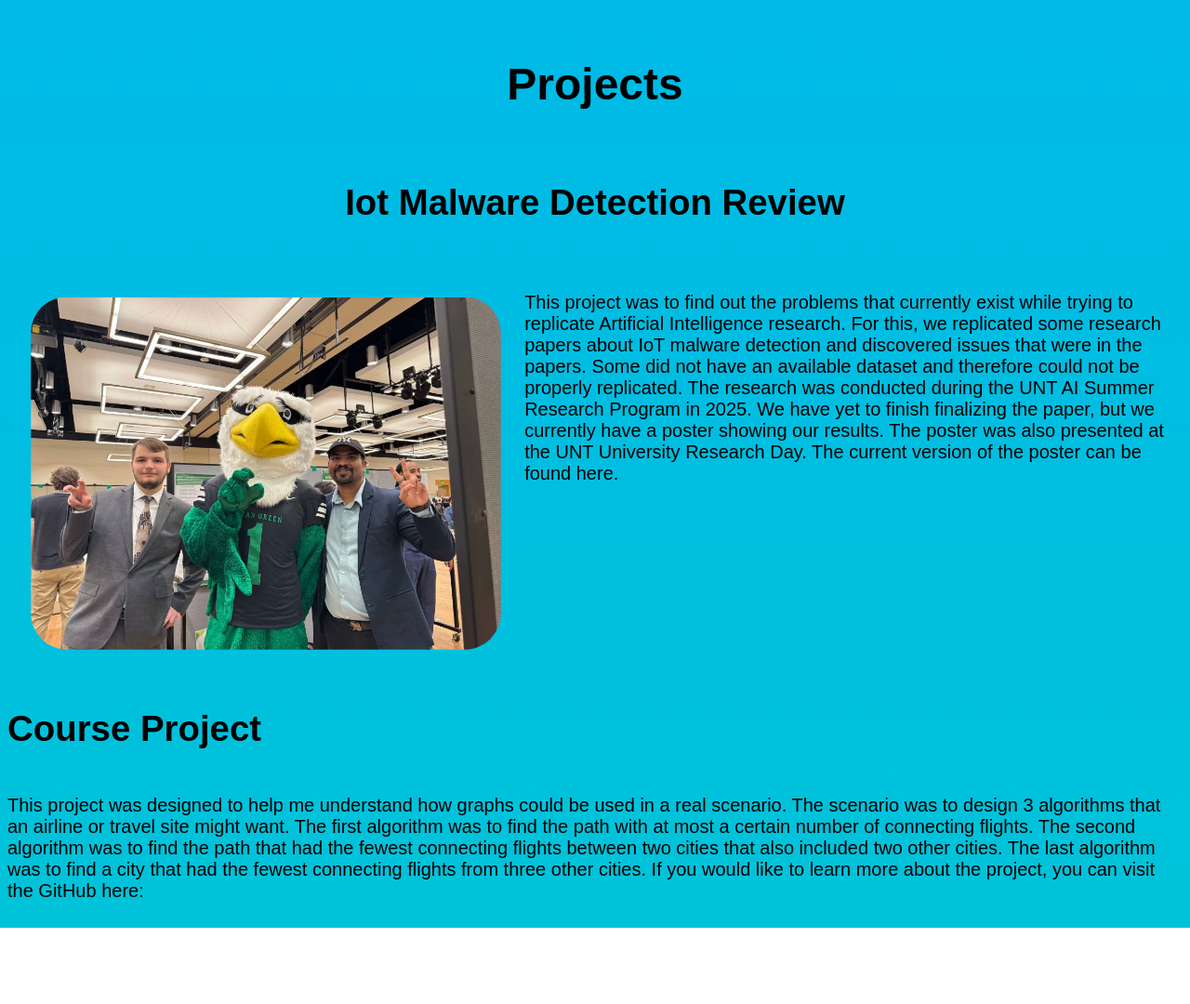
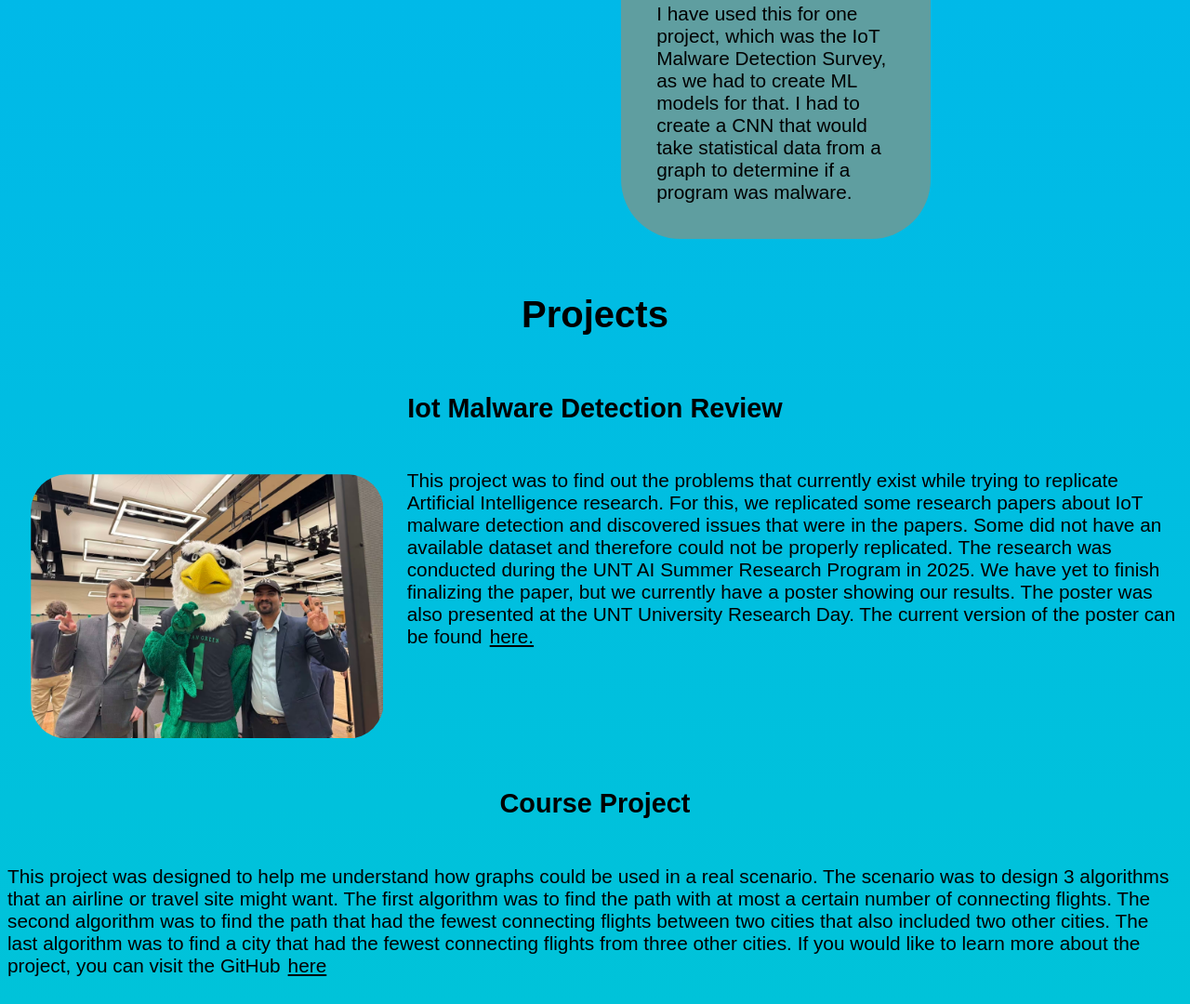
Before and after one commit to The-Emperor-Penguin/website, a plain HTML site: page index.html in a window 1280 px wide. Shown: the part 1620-2700 px from the top of the page at 93% size. Before the commit the page ends 2618 px from the top, so only its background shows below. Drawn offline with Linux system fonts and the light colour scheme; a web font is replaced by a local one.

Commit message:
Refactor code structure for improved readability and maintainability

```diff
--- a/index.css
+++ b/index.css
@@ -1,4 +1,3 @@
-
 .kantumruy-pro-font {
 	font-family: "Kantumruy Pro", sans-serif;
 	font-optical-sizing: auto;
@@ -7,35 +6,38 @@
 }
 
 body {
-    background: #00AAFF;
-    background: linear-gradient(0deg,rgba(0, 195, 217, 1) 0%, rgba(0, 170, 255, 1) 100%);
+	background: #00aaff;
+	background: linear-gradient(
+		0deg,
+		rgba(0, 195, 217, 1) 0%,
+		rgba(0, 170, 255, 1) 100%
+	);
 }
 
 h1 {
 	padding: auto;
-    font-size: 4rem;
-    color:rgb(0, 0, 0);
+	font-size: 3rem;
+	color: rgb(0, 0, 0);
 }
 
 h2 {
-    font-size: 3rem;
+	font-size: 2rem;
 	padding: auto;
 	color: rgb(0, 0, 0);
 	justify-self: center;
 }
 h3 {
-    font-size: 2.4rem;
-    padding-bottom: 10px;
+	font-size: 1.5rem;
 }
 
 a {
 	font-weight: 200;
-    font-size: 2rem;
-    padding-inline: .5rem;
+	font-size: 1.5rem;
+	padding-inline: 0.5rem;
 }
 
 p {
-    font-size: 1.25rem;
+	font-size: 1.05rem;
 	padding: auto;
 	color: rgb(0, 0, 0);
 	font-weight: 350;
@@ -43,8 +45,9 @@
 }
 
 a {
-    color:rgb(0, 30, 68)
+	color: rgb(0, 30, 68);
 }
+
 
 .SkillBox {
 	justify-self: center;
@@ -57,9 +60,57 @@
 .SkillBox p {
 	padding: 0vw;
 	margin: 1vw;
+	max-width: 20vw;
 }
+.SkillBox h3 {
+	text-align: center;
+}
+
 .projects h2 {
 	justify-self: center;
 	justify-content: center;
 	justify-items: center;
 }
+
+.projects img {
+	float: inline-start;
+	max-width: 30%;
+	height: fit-content;
+
+	object-fit: contain;
+	padding: 2%;
+	border-radius: 5vw;
+}
+
+.ProjectDisc a {
+	font-size: 1.05rem;
+	padding: auto;
+	color: rgb(0, 0, 0);
+	font-weight: 350;
+	justify-self: center;
+}
+
+@media screen and (min-width: 768px) {
+	h1 {
+		font-size: 3.5rem;
+	}
+
+	h2 {
+		font-size: 2.5rem;
+	}
+
+	h3 {
+		font-size: 1.8rem;
+	}
+
+	a {
+		font-size: 1.8rem;
+	}
+
+	p {
+		font-size: 1.3rem;
+	}
+	.ProjectDisc a {
+		font-size: 1.3rem;
+	}
+}
--- a/index.html
+++ b/index.html
@@ -1,4 +1,4 @@
-<!DOCTYPE html>
+<!doctype html>
 <!--[if lt IE 7]>      <html class="no-js lt-ie9 lt-ie8 lt-ie7"> <![endif]-->
 <!--[if IE 7]>         <html class="no-js lt-ie9 lt-ie8"> <![endif]-->
 <!--[if IE 8]>         <html class="no-js lt-ie9"> <![endif]-->
@@ -22,7 +22,7 @@
 		<div style="justify-content: center; align-items: center; display: flex">
 			<h1>Josiah Snyder</h1>
 		</div>
-    <div style="display: flex; justify-content: center;">
+		<div style="display: flex; justify-content: center">
 			<a href="#aboutme">About Me</a>
 			<a href="#skills">Skills</a>
 			<a href="#projects">Projects</a>
@@ -31,21 +31,19 @@
 			<h2>About Me</h2>
 			<div>
 				<p>
-          I am currently living in Fort Worth, TX, and am pursuing a Bachelor of
-          Science at the University of North Texas (UNT). I have lived in Texas
-          most of my life, and it has become like home. I want to work on
-          technology that could help improve people's lives. I have been on the
-          president's list at UNT since my very first semester. In my free time,
-          I like to read sci-fi, fantasy, and some non-fiction books. I also
-          work on anything that piques my interest.
+					I am a Computer Science student at the University of North Texas,
+					currently based in Fort Worth. My academic journey has been defined by
+					a commitment to excellence, maintaining a spot on the President's List
+					since my first semester. I am passionate about building impactful
+					technology and enjoy spending my free time exploring everything from
+					systems programming to sci-fi literature. I'm always looking for the
+					next challenge that piques my interest. I am currently looking for an internship, let's connect!
 				</p>
 			</div>
 		</div>
-    <div id="skills" style="display: inline grid">
+		<div id="skills" style="display: grid; justify-content: center">
 			<h2>Skills</h2>
-      <div
-        style="display: flex; justify-items: center; justify-content: center"
-      >
+			<div style="justify-items: center; justify-content: center">
 				<div style="display: inline grid">
 					<div class="SkillBox">
 						<h3>C++</h3>
@@ -75,7 +73,12 @@
 				<div style="display: inline grid">
 					<div class="SkillBox">
 						<h3>Linux</h3>
-            <p>This is a test of how things look here.</p>
+						<p>
+							I have used linux for many things and have even ran it as a daily
+							driver for more than 5 years. As such I have had to troubleshoot
+							many things in linux and have discovered how to configure many
+							systems within linux.
+						</p>
 					</div>
 					<div class="SkillBox">
 						<h3>GitHub</h3>
@@ -103,21 +106,12 @@
 			<h2>Projects</h2>
 			<div style="display: flex">
 				<div>
-          <div style="display: grid;">
-            <h3 style="justify-self: center; padding-bottom: 1rem;">Iot Malware Detection Review</h3>
+					<div style="display: grid" class="ProjectDisc">
+						<h3 style="justify-self: center">Iot Malware Detection Review</h3>
 						<div>
 							<img
 								src="IMG7140408814687546397.AVIF"
-                alt=""
-                style="
-                  float: inline-start;
-                  max-width: 40%;
-                  height: fit-content;
-
-                  object-fit: contain;
-                  padding: 2%;
-                  border-radius: 5vw;
-                "
+								alt="Me (left) standing with scrappy (middle) and my research partner Vikrium (right)."
 								size="auto"
 								loading="lazy"
 							/>
@@ -131,13 +125,17 @@
 								AI Summer Research Program in 2025. We have yet to finish
 								finalizing the paper, but we currently have a poster showing our
 								results. The poster was also presented at the UNT University
-                Research Day. The current version of the poster can be found
-                here.
+								Research Day. The current version of the poster can be found<a
+									type="application/pdf"
+									href="Poster.pdf"
+									target="_blank"
+									>here.</a
+								>
 							</p>
 						</div>
 					</div>
-          <div>
-            <h3>Course Project</h3>
+					<div style="display: grid" class="ProjectDisc">
+						<h3 style="justify-self: center">Course Project</h3>
 						<p>
 							This project was designed to help me understand how graphs could
 							be used in a real scenario. The scenario was to design 3
@@ -148,7 +146,11 @@
 							included two other cities. The last algorithm was to find a city
 							that had the fewest connecting flights from three other cities. If
 							you would like to learn more about the project, you can visit the
-              GitHub here:
+							GitHub<a
+								href="https://github.com/The-Emperor-Penguin/CourseProject"
+								target="_blank"
+								>here</a
+							>
 						</p>
 					</div>
 				</div>
```
Also changed, not shown: 2 other files. Lines whose indentation alone changed are shown as unchanged.
